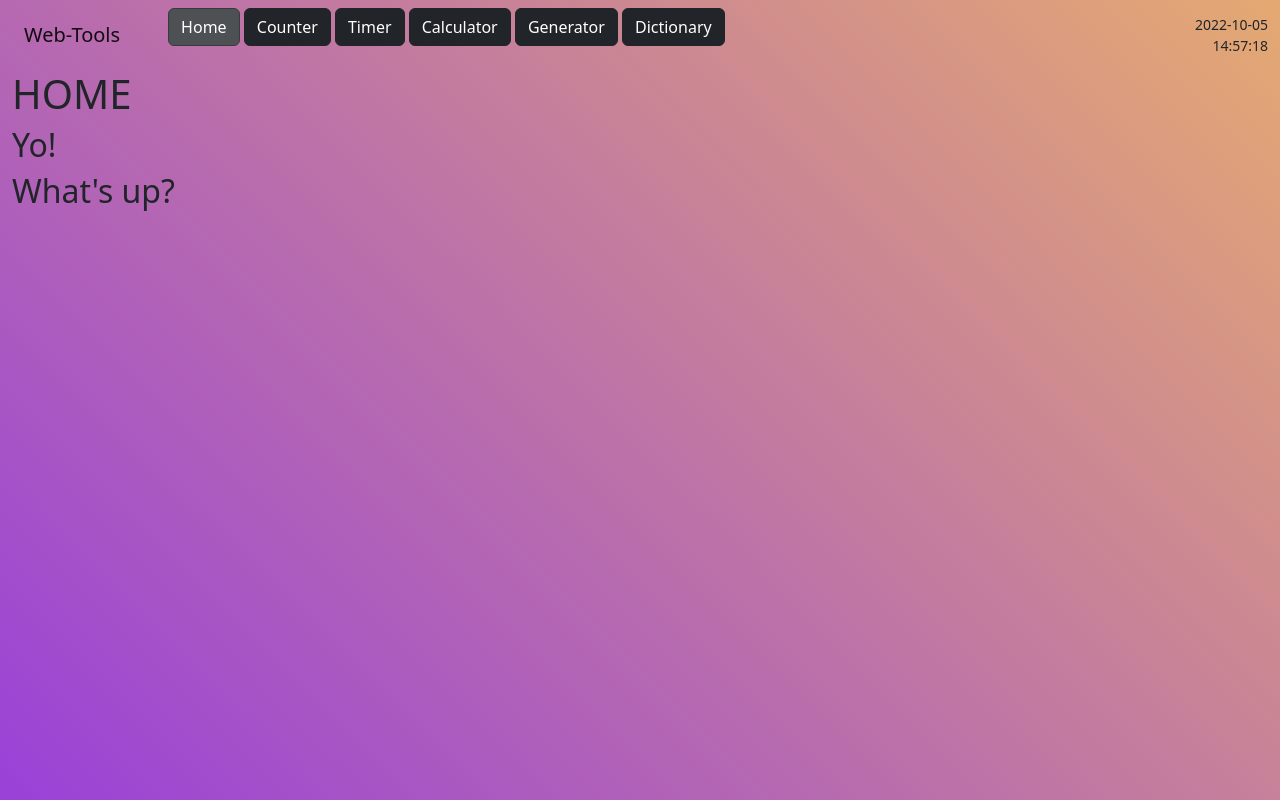
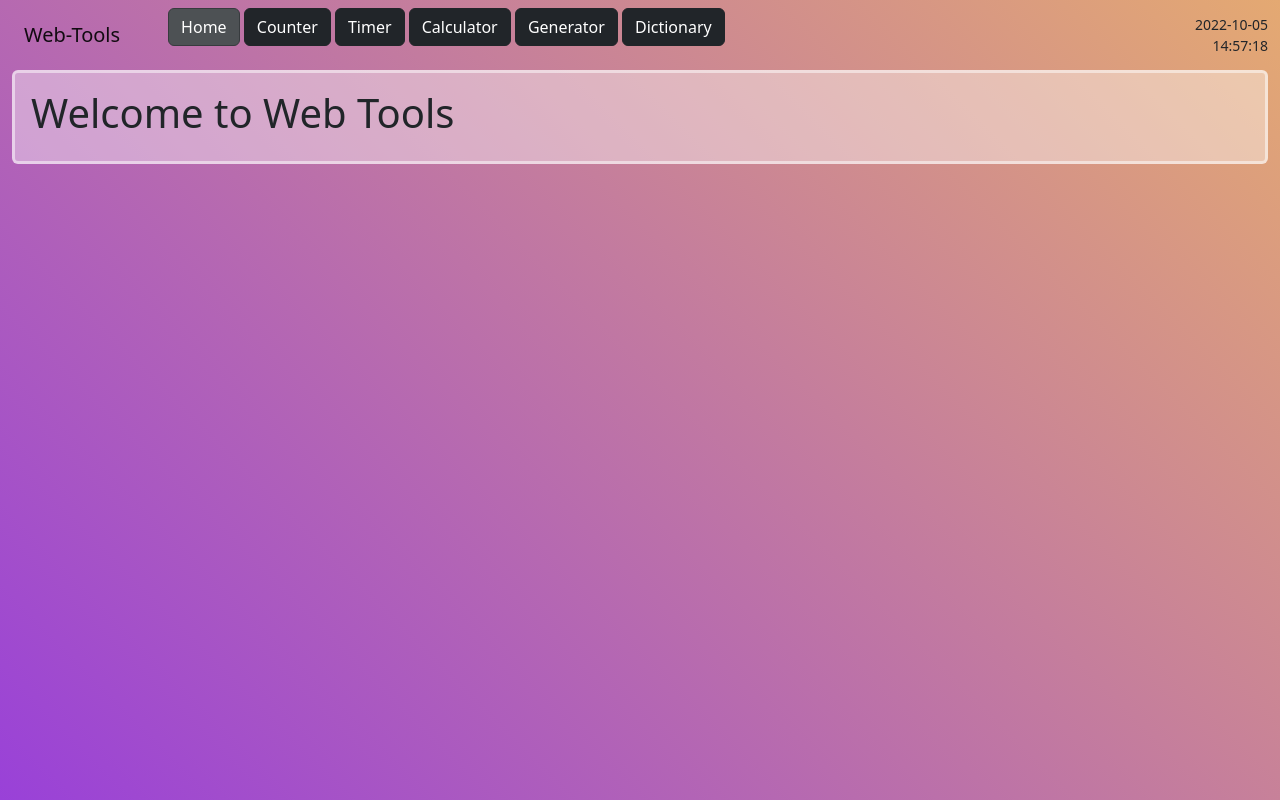
Before and after one commit to kazumasasama/web-tools-react, a React (Create React App) app: page / in a window 1280 px wide. Built offline with nearby package versions, Linux system fonts and the light colour scheme.

Commit message:
delete Message, fix bug/ DictEng

```diff
--- a/src/Home.js
+++ b/src/Home.js
@@ -1,14 +1,17 @@
 import * as React from 'react'
-import Message from './components/Message';
+import { Row, Col, Card } from 'react-bootstrap';
 
 function Home() {
   return(
-    <div>
-      <h1>HOME</h1>
-      <Message
-        message="What's up?"
-      />
-    </div>
+    <Row>
+      <Col>
+        <Card>
+          <Card.Body>
+            <Card.Title><h1>Welcome to Web Tools</h1></Card.Title>
+          </Card.Body>
+        </Card>
+      </Col>
+    </Row>
   )
 }
 
--- a/src/components/DictEng.js
+++ b/src/components/DictEng.js
@@ -3,7 +3,7 @@ import axios from 'axios'
 import {Card, Button, Row, Col, Form, FloatingLabel} from 'react-bootstrap';
 
 function DictEng() {
-  const [keyword, setKeyword] = React.useState()
+  const [keyword, setKeyword] = React.useState('')
   const [definitions, setDefinitions] = React.useState([])
 
   function getWords() {
@@ -31,26 +31,6 @@ function DictEng() {
     return str.charAt(0).toUpperCase() + str.slice(1).toLowerCase();
   };
 
-  // function createEmail() {
-
-  //   let aTOz = Array.apply(null, new Array(26)).map((v, i) => {
-  //     return String.fromCharCode('a'.charCodeAt(0) + i);
-  //   });
-  //   let nums = [...Array(10)].map((_, i)=> i)
-  //   let letters = [];
-  //     letters.push(...aTOz);
-  //   if (number) {
-  //     letters.push(...nums)
-  //   }
-  //   let index
-  //   let psw = []
-  //   for (let i = 0; i < digits; i++) {
-  //     index = Math.floor(Math.random() * (letters.length - 1));
-  //     psw.push(letters[index]);
-  //   }
-  //   setPassword(psw.join(''))
-  // }
-
   return(
     <Card>
       <Card.Header>
@@ -69,17 +49,15 @@ function DictEng() {
         <Button variant="dark" onClick={getWords}>Look up</Button>
       </Card.Body>
       <Card.Footer>
-        <Card.Text className="mb-3">
         <ol className='dictionary-ol'>
           {definitions.map((definition)=> {
             return (
-              <li key={definition}>
+              <li key={definitions.indexOf(definition)}>
                 {capitalize(definition.definition)}
               </li>
             )
           })}
         </ol>
-        </Card.Text>
       </Card.Footer>
     </Card>
   )
--- a/src/components/Message.js
+++ /dev/null
@@ -1,13 +0,0 @@
-import * as React from 'react'
-
-function Message(props) {
-  const [message, setMessage] = React.useState("Yo!")
-  return (
-    <div>
-      <h2>{ message }</h2>
-      <h2>{ props.message }</h2>
-    </div>
-  )
-}
-
-export default Message;
```
